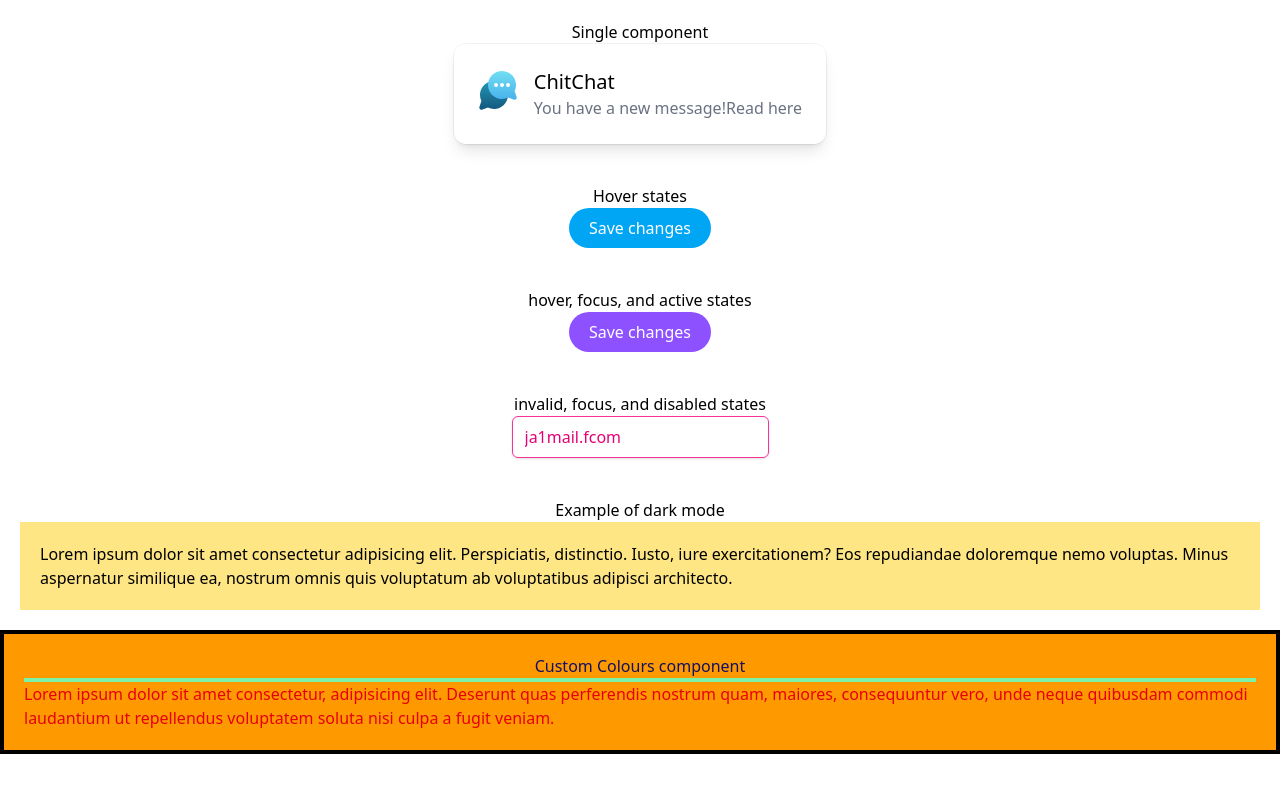
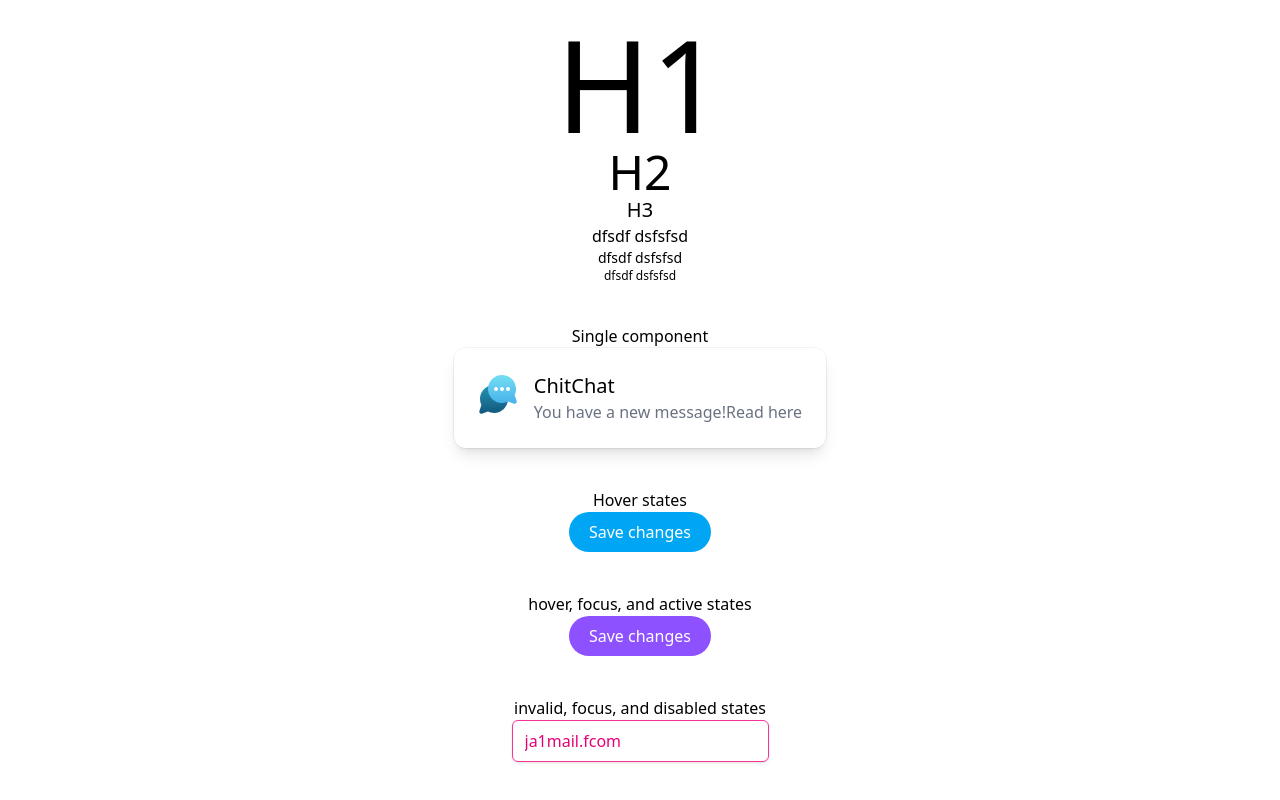
Before and after one commit to JammiM/tailwindcss-sandbox, a React (Vite) app: page / in a window 1280 px wide. Shown: the top 800 px of the page. Built offline with nearby package versions, Linux system fonts and the light colour scheme.

Commit message:
Testing different heading configurations

```diff
--- a/src/App.css
+++ b/src/App.css
@@ -1,7 +1,7 @@
 @import "tailwindcss";
 
 @theme {
-  --color-basic-test: #121063;
+  --color-basic-test: #78dcca;
 }
 /* #root {
   max-width: 1280px;
--- a/src/App.tsx
+++ b/src/App.tsx
@@ -19,6 +19,15 @@ function App() {
         </a>
       </div>
       <h1>Vite + React</h1> */}
+
+      <section className="grid place-items-center p-5">
+        <h1 className="text-9xl">H1</h1>
+        <h2 className="text-5xl">H2</h2>
+        <h3 className="text-xl">H3</h3>
+        <p className="text-base">dfsdf dsfsfsd</p>
+        <p className="text-sm">dfsdf dsfsfsd</p>
+        <p className="text-xs note">dfsdf dsfsfsd</p>
+      </section>
 
       <section>
         <div className="grid place-items-center p-5">
```
